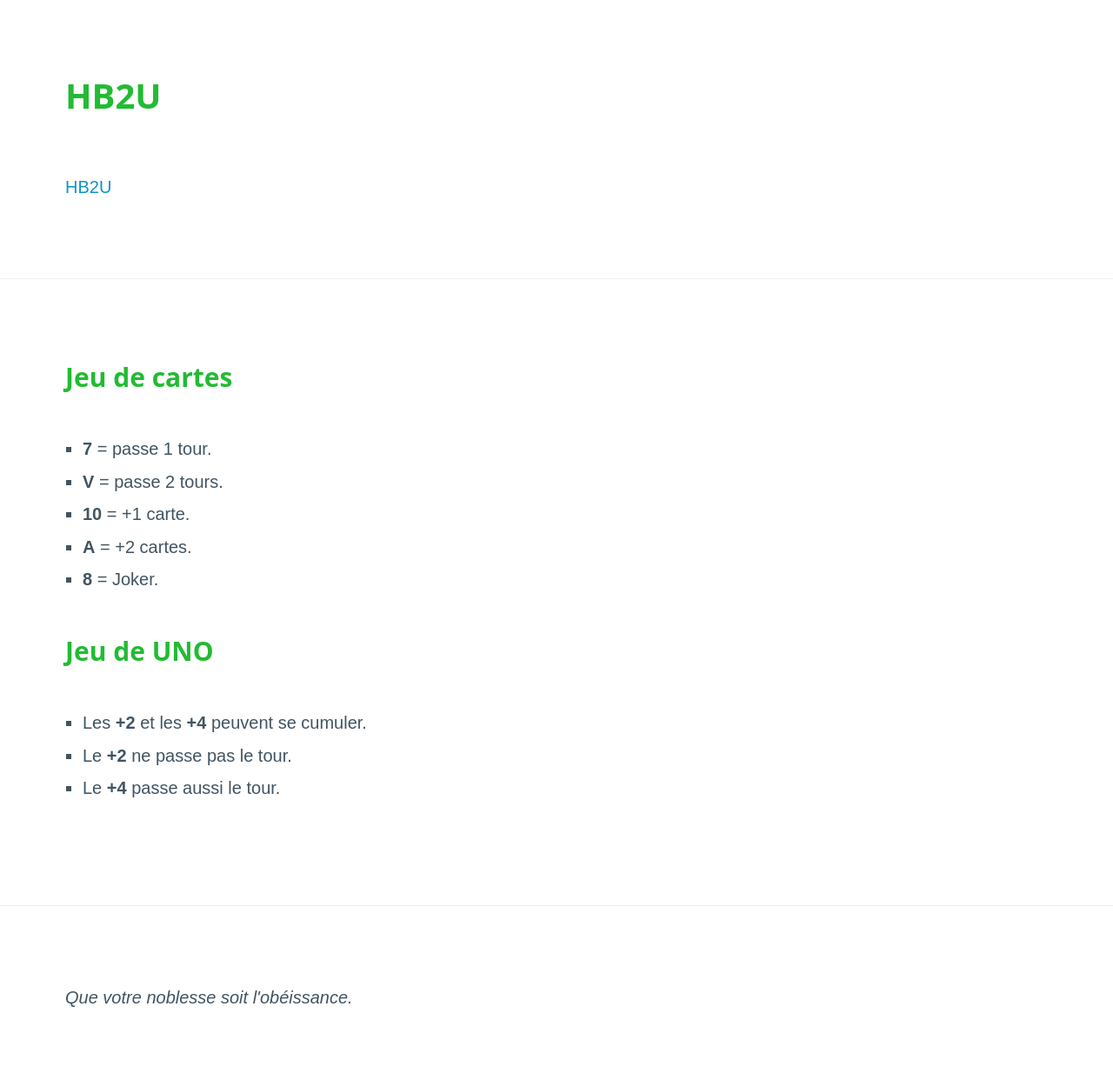
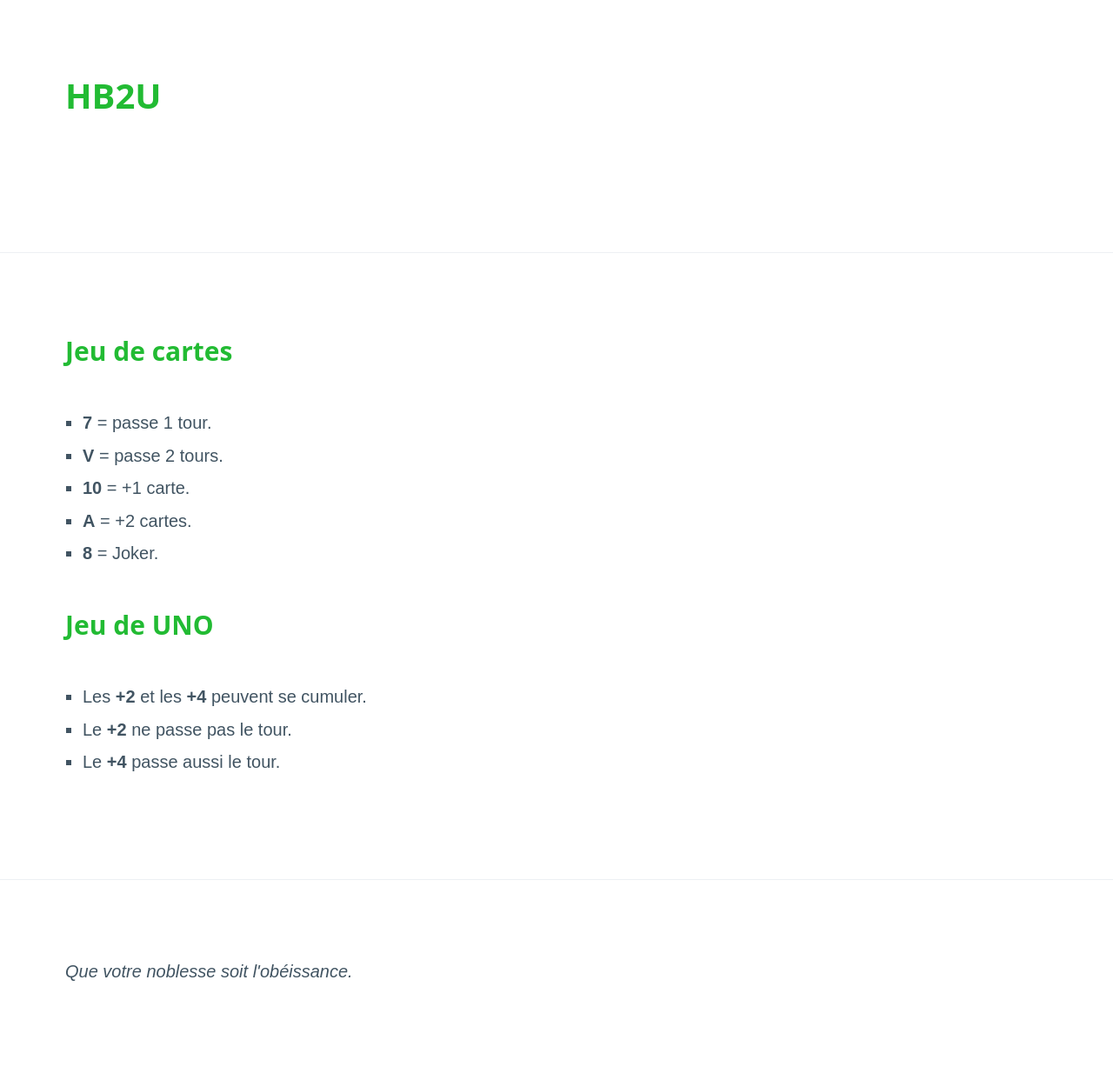
Before and after one commit to RjorS/RjorS.github.io, a Jekyll site: the page built from USP/rules.md, in a window 1280 px wide. Shown: the whole page at 87% size. Built offline with Jekyll 4.4.1, drawn with Linux system fonts in a browser that asks for light colours; some web fonts are replaced; our own code applies the rules of GitHub Pages for plain Markdown files; after the commit the page ends 1212 px from its top, so only the background shows below that.

Commit message:
Update default.html

```diff
--- a/_layouts/default.html
+++ b/_layouts/default.html
@@ -3,8 +3,7 @@
 </head>
 <body>
   <header>
-    <h1>{{site.title}}</h1>
-    <a href={{site.url}}>{{site.title}}</a>
+    <a href={{site.url}}><h1>{{site.title}}</h1></a>
   </header>
   <hr>
   <main>
```
